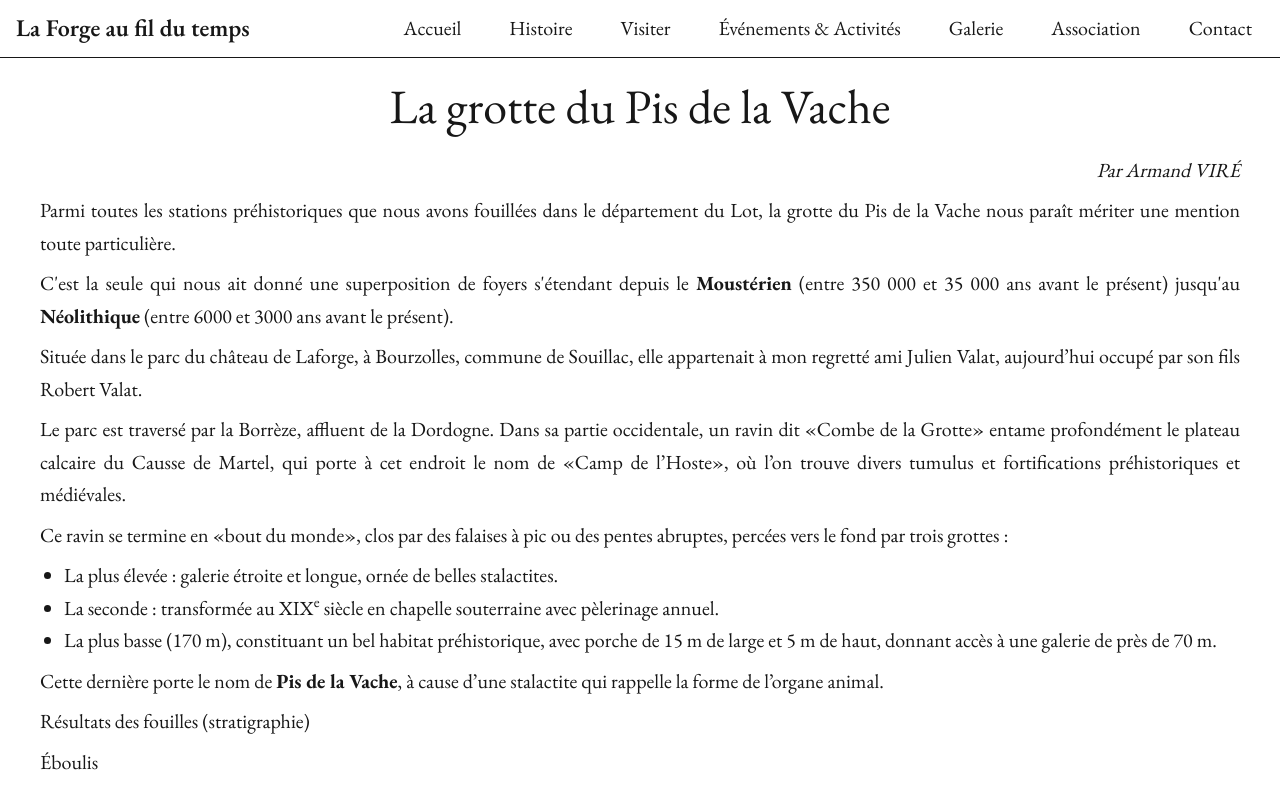
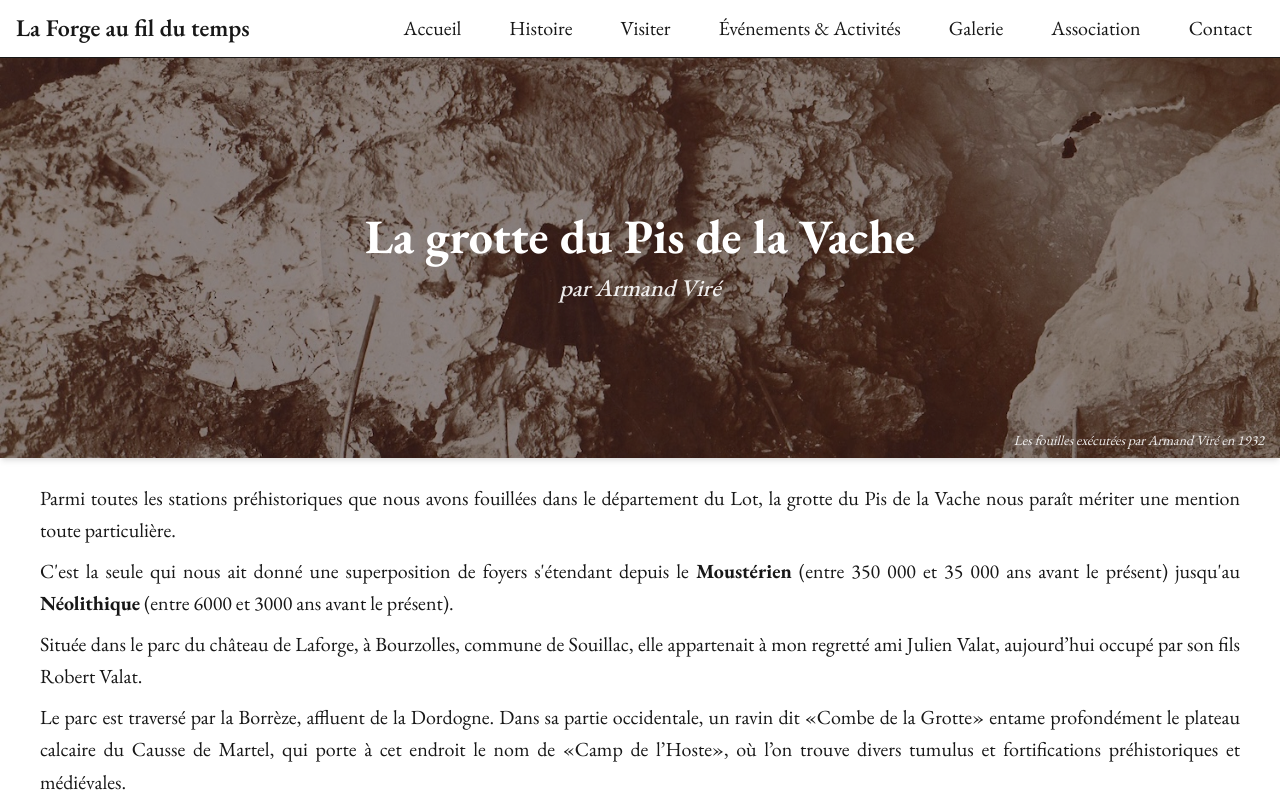
Before and after one commit to uburoiubu/forge-au-fil-du-temps, a Next.js app: page /histoire/grottes/vache in a window 1280 px wide. Shown: the top 793 px of the page. Built offline with nearby package versions, Linux system fonts and the light colour scheme.

Commit message:
updated design

```diff
--- a/app/histoire/grottes/vache/page.tsx
+++ b/app/histoire/grottes/vache/page.tsx
@@ -1,7 +1,8 @@
 import Image from "next/image";
 
 export const metadata = {
-  title: "Grotte du Pis de la Vache par Armand Viré - Les grottes - Histoire & patrimoine - La Forge au fil du temps",
+  title:
+    "Grotte du Pis de la Vache par Armand Viré - Les grottes - Histoire & patrimoine - La Forge au fil du temps",
   description:
     "Découvrez l'étude archéologique de la grotte du Pis de la Vache par Armand Viré, site préhistorique unique avec vestiges du Moustérien au Néolithique à La Forge de Bourzolles.",
 };
@@ -9,14 +10,31 @@ export const metadata = {
 export default function TourPage() {
   return (
     <main className="min-h-screen text-justify">
-      <h1 className="text-5xl text-center pt-6 pr-6 pl-6">
-        La grotte du Pis de la Vache
-      </h1>
+      <div className="relative w-full h-[200px] md:h-[300px] lg:h-[400px]">
+        <Image
+          src="/images/grottes/fouilles-armand-vire.jpg"
+          alt="La grotte du Pis de la Vache"
+          fill
+          className="object-cover shadow-md"
+          priority
+        />
+
+        {/* Dark overlay */}
+        <div className="absolute inset-0 bg-black/40 flex flex-col items-center justify-center">
+          <h2 className="text-white text-3xl md:text-4xl lg:text-5xl font-bold text-center px-4">
+            La grotte du Pis de la Vache
+          </h2>
+          <p className="mt-3 text-white/90 text-lg md:text-xl lg:text-2xl italic font-medium">
+            par Armand Viré
+          </p>
+        </div>
+
+        {/* Caption at bottom-right */}
+        <p className="absolute bottom-2 right-4 text-white/90 text-xs md:text-sm italic">
+          Les fouilles exécutées par Armand Viré en 1932
+        </p>
+      </div>
       <div className="mt-6 space-y-2 text-xl leading-relaxed pr-10 pl-10">
-        <p className="text-right">
-          <em>Par Armand VIRÉ</em>
-        </p>
-
         <p>
           Parmi toutes les stations préhistoriques que nous avons fouillées dans
           le département du Lot, la grotte du Pis de la Vache nous paraît
@@ -66,8 +84,8 @@ export default function TourPage() {
         </ul>
 
         <p>
-          Cette dernière porte le nom de <b>Pis de la Vache</b>, à
-          cause d’une stalactite qui rappelle la forme de l’organe animal.
+          Cette dernière porte le nom de <b>Pis de la Vache</b>, à cause d’une
+          stalactite qui rappelle la forme de l’organe animal.
         </p>
 
         <h2>Résultats des fouilles (stratigraphie)</h2>
```
Also changed, not shown: public/images/grottes/fouilles-armand-vire.jpg (added).
